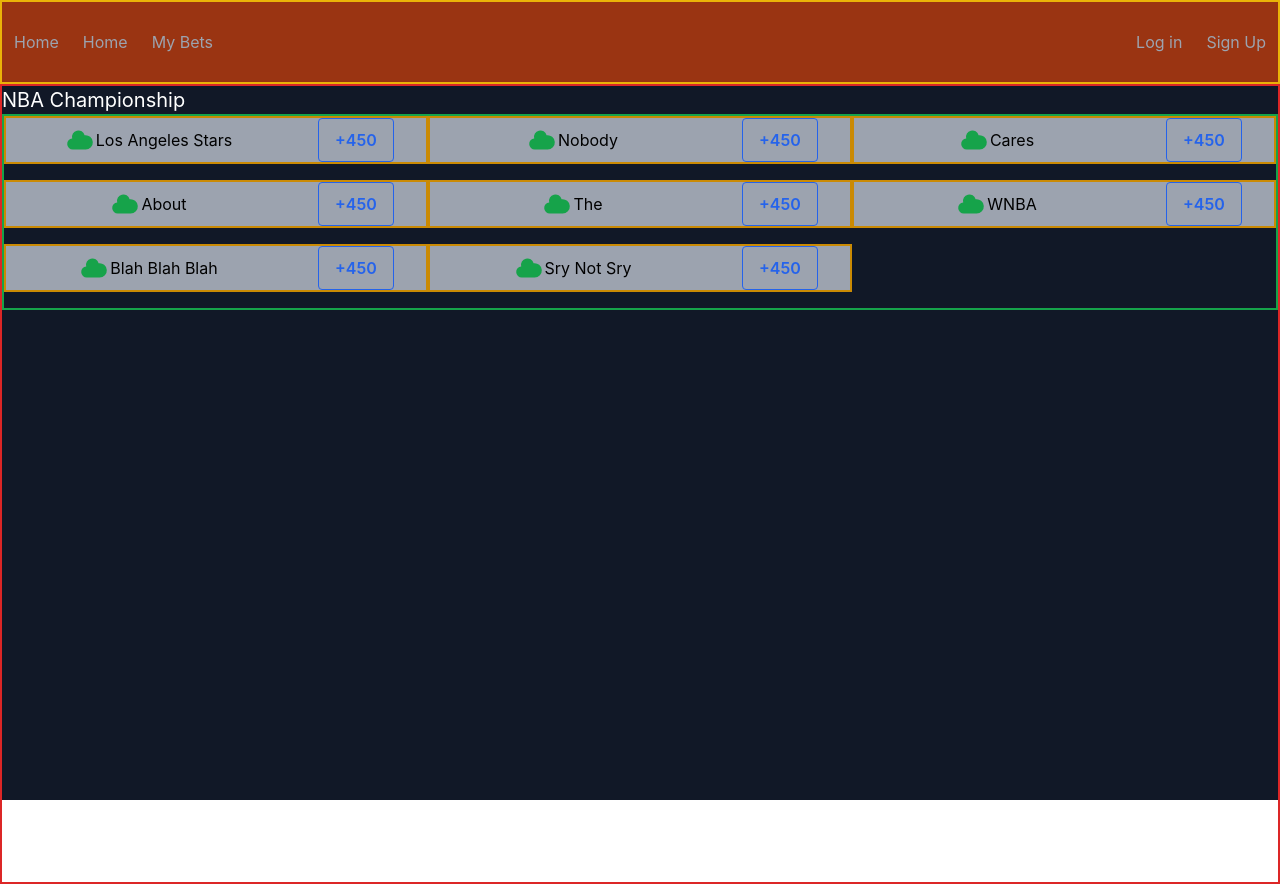
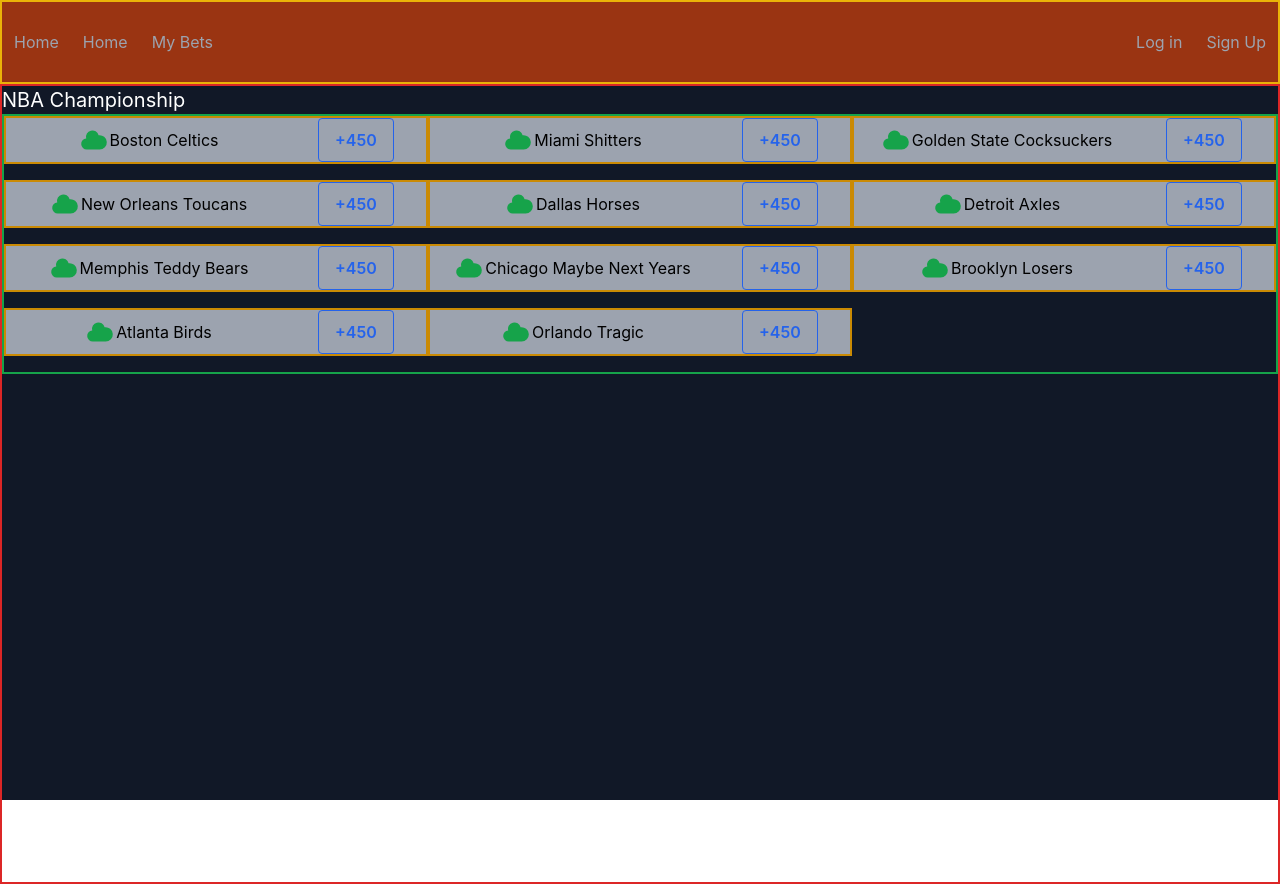
Before and after one commit to corylennox/Betting-Exchange, a React (Create React App) app: page / in a window 1280 px wide. Built offline with nearby package versions, Linux system fonts and the light colour scheme.

Commit message:
changed data.js structure

```diff
--- a/src/components/Proposition.jsx
+++ b/src/components/Proposition.jsx
@@ -1,5 +1,5 @@
 import React, { Component } from "react";
-import { propositions } from "../data";
+import { propBetData } from "../data";
 import TeamLine from "./TeamLine";
 
 export default class Proposition extends Component {
@@ -8,9 +8,9 @@
       <div className="h-full w-full border-2 border-red-600">
         <h2 className="text-white text-xl">NBA Championship</h2>
         <div class="grid grid-cols-3 mb-4 border-2 border-green-600">
-          {propositions[1].map((item) => (
+          {propBetData.basketball.nbaTeams.map((item) => (
             <div class="mb-4 bg-gray-400 h-12">
-              <TeamLine test="test" team={item.team} />
+              <TeamLine test="test" team={item.teamName} />
             </div>
           ))}
         </div>
--- a/src/data.js
+++ b/src/data.js
@@ -1,4 +1,4 @@
-const nbaTeams = [
+/*const nbaTeams = [
   { team: "Boston Celtics" },
   { team: "Miami Shitters" },
   { team: "Golden State Cocksuckers" },
@@ -17,26 +17,94 @@
   { team: "WNBA" },
   { team: "Blah Blah Blah" },
   { team: "Sry Not Sry" },
-];
+];*/
 
-export const propositions = [
-  [
-    { team: "Boston Celtics" },
-    { team: "Miami Shitters" },
-    { team: "Golden State Cocksuckers" },
-    { team: "New Orleans Toucans" },
-    { team: "Dallas Horses" },
-    { team: "Detroit Axles" },
-    { team: "Memphis Teddy Bears" },
-  ],
-  [
-    { team: "Los Angeles Stars" },
-    { team: "Nobody" },
-    { team: "Cares" },
-    { team: "About" },
-    { team: "The " },
-    { team: "WNBA" },
-    { team: "Blah Blah Blah" },
-    { team: "Sry Not Sry" },
-  ],
-];
+export const propBetData =
+{
+    basketball: {
+        nbaTeams:
+        [
+            {
+                teamName: "Boston Celtics",
+                img: "https://assets.sportsbook.fanduel.com/images/team/nba/boston_celtics.png",
+                line: "-1000"
+            },
+            {
+                teamName: "Miami Shitters",
+                img: "https://assets.sportsbook.fanduel.com/images/team/nba/miami_heat.png",
+                line: "+350"
+            },
+            {
+                teamName: "Golden State Cocksuckers",
+                img: "https://assets.sportsbook.fanduel.com/images/team/nba/golden_state_warriors.png",
+                line: "+250"
+            },
+            {
+                teamName: "New Orleans Toucans",
+                img: "https://assets.sportsbook.fanduel.com/images/team/nba/new_orleans_pelicans.png",
+                line: "+350"
+            },
+            {
+                teamName: "Dallas Horses",
+
+                img: "https://assets.sportsbook.fanduel.com/images/team/nba/dallas_mavericks.png",
+                line: "+400"
+            },
+            {
+                teamName: "Detroit Axles",
+
+                img: "https://assets.sportsbook.fanduel.com/images/team/nba/detroit_pistons.png",
+                line: "+125"
+            },
+            {
+                teamName: "Memphis Teddy Bears",
+
+                img: "https://assets.sportsbook.fanduel.com/images/team/nba/memphis_grizzlies.png",
+                line: "+510"
+            },
+            {
+                teamName: "Chicago Maybe Next Years",
+
+                img: "https://assets.sportsbook.fanduel.com/images/team/nba/boston_celtics.png",
+                line: "+760"
+            },
+            {
+                teamName: "Brooklyn Losers",
+
+                img: "https://assets.sportsbook.fanduel.com/images/team/nba/boston_celtics.png",
+                line: "+160"
+            },
+            {
+                teamName: "Atlanta Birds",
+
+                img: "https://assets.sportsbook.fanduel.com/images/team/nba/boston_celtics.png",
+                line: "+230"
+            },
+            {
+                teamName: "Orlando Tragic",
+
+                img: "https://assets.sportsbook.fanduel.com/images/team/nba/boston_celtics.png",
+                line: "+290"
+            },
+        ],
+        wnbaTeams:
+        [
+            "Los Angeles Stars",
+            "Nobody",
+            "Cares",
+            "About",
+            "The ",
+            "WNBA",
+            "Blah Blah Blah",
+            "Sry Not Sry",
+        ],
+    },
+
+    baseball: {
+
+    },
+    soccer: {
+
+    },
+
+};
```
